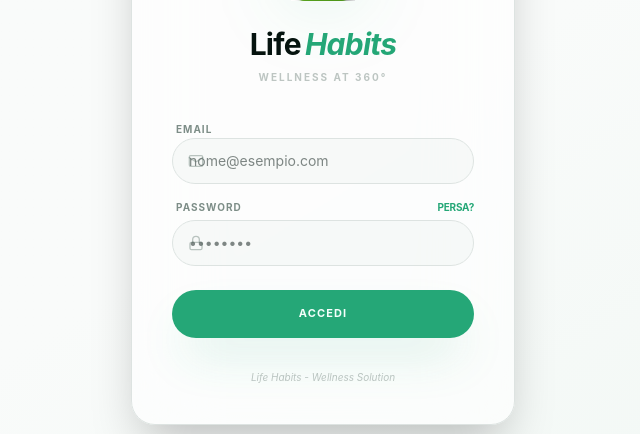
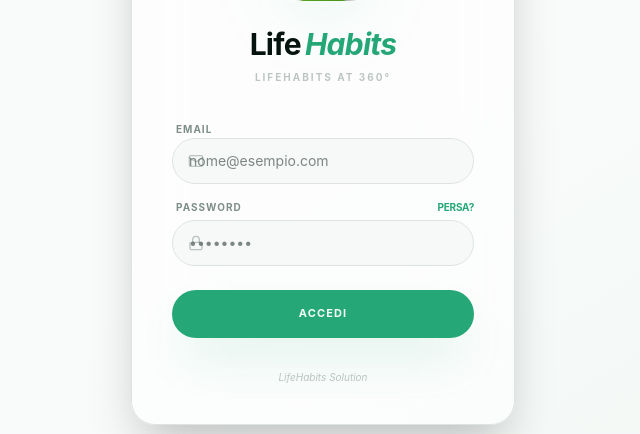
Before and after one commit to sciama00-design/lifehabits_pwa, a React (Vite) app: page /login in a window 1280 px wide. Shown: the part 239-673 px from the top of the page, without its empty margins (317-957 px from the left). Built offline with nearby package versions, Linux system fonts and the light colour scheme.

Commit message:
fix: force production URL for password reset redirects

```diff
--- a/src/pages/Login.tsx
+++ b/src/pages/Login.tsx
@@ -43,7 +43,7 @@
         setLoading(true);
         try {
             const { error } = await supabase.auth.resetPasswordForEmail(email, {
-                redirectTo: `${window.location.origin}/reset-password`,
+                redirectTo: 'https://lifehabits-pwa.pages.dev/reset-password',
             });
             if (error) throw error;
             setResetSent(true);
@@ -69,14 +69,14 @@
                 <div className="flex flex-col items-center text-center">
                     <div className="mb-6 relative">
                         <div className="absolute inset-0 bg-primary/20 blur-2xl rounded-full" />
-                        <img src="/icon.png" alt="Life Habits" className="relative h-16 w-16 object-contain" />
+                        <img src="/icon.png" alt="LifeHabits" className="relative h-16 w-16 object-contain" />
                     </div>
 
                     <h1 className="text-3xl font-bold tracking-tight text-foreground flex items-center gap-1">
                         Life<span className="text-primary italic">Habits</span>
                     </h1>
                     <p className="mt-2 text-[10px] font-bold text-muted-foreground/40 uppercase tracking-[0.2em]">
-                        {isResetMode ? 'Recupero Credenziali' : 'Wellness at 360°'}
+                        {isResetMode ? 'Recupero Credenziali' : 'LifeHabits at 360°'}
                     </p>
                 </div>
 
@@ -168,7 +168,7 @@
                                 </button>
                             ) : (
                                 <p className="text-[10px] text-muted-foreground/40 italic">
-                                    Life Habits - Wellness Solution
+                                    LifeHabits Solution
                                 </p>
                             )}
                         </div>
```
